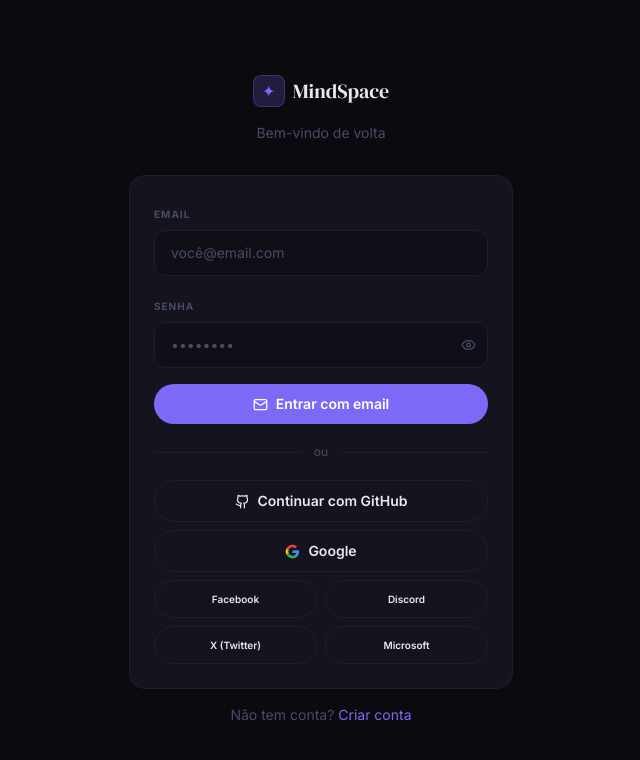
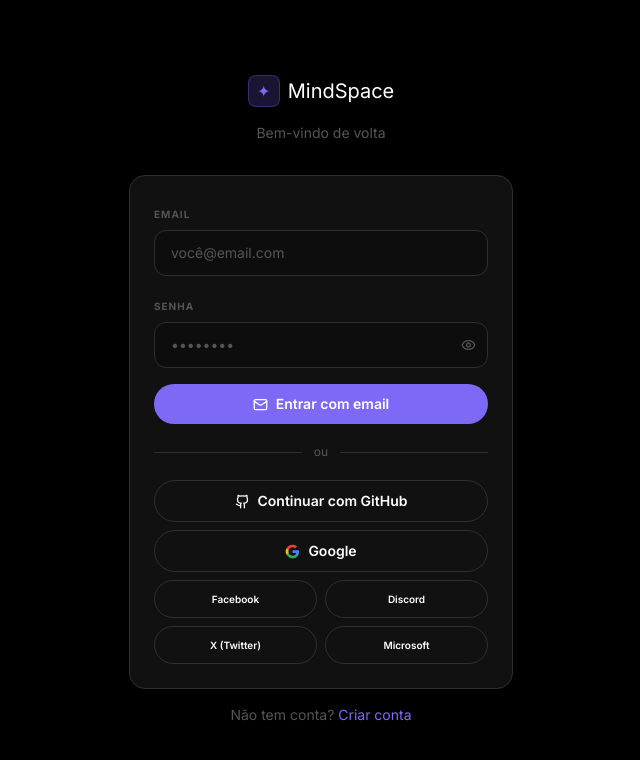
Before and after one commit to ferickinhoferreira/mindspace, a Next.js app: page /login in a window 1280 px wide. Shown: the top 760 px of the page, without its empty margins (319-959 px from the left). Built offline with nearby package versions, Linux system fonts and the light colour scheme.

Commit message:
fix: tailwind tokens + redesign FABCreate as Instagram bottom sheet

```diff
--- a/components/social/fab-create.tsx
+++ b/components/social/fab-create.tsx
@@ -11,88 +11,169 @@
   Sparkles,
   X,
   Zap,
+  BookOpen,
 } from "lucide-react"
 import { PostModal } from "./post-modal"
 
-const actions = [
-  { id: "STORY",       icon: Zap,        label: "Story",        gradient: "from-yellow-400 to-orange-500" },
-  { id: "PHOTO",       icon: ImageIcon,  label: "Foto",         gradient: "from-blue-400 to-cyan-500" },
-  { id: "VIDEO",       icon: Video,      label: "Vídeo",        gradient: "from-red-500 to-rose-600" },
-  { id: "SHORT_VIDEO", icon: Play,       label: "Short",        gradient: "from-pink-500 to-fuchsia-600" },
-  { id: "POST",        icon: FileText,   label: "Texto",        gradient: "from-green-400 to-emerald-600" },
-  { id: "THOUGHT",     icon: Lightbulb,  label: "Pensamento",   gradient: "from-amber-400 to-yellow-500" },
-  { id: "PROMPT",      icon: Sparkles,   label: "Prompt IA",    gradient: "from-violet-500 to-purple-600" },
+const ACTIONS = [
+  {
+    id: "POST",
+    icon: FileText,
+    label: "Publicação",
+    sub: "Texto, link ou citação",
+    from: "#7c6af7",
+    to: "#5b52d6",
+  },
+  {
+    id: "STORY",
+    icon: Zap,
+    label: "Story",
+    sub: "Desaparece em 24h",
+    from: "#f09433",
+    to: "#bc1888",
+  },
+  {
+    id: "PHOTO",
+    icon: ImageIcon,
+    label: "Foto",
+    sub: "Imagem do feed",
+    from: "#2196f3",
+    to: "#00bcd4",
+  },
+  {
+    id: "VIDEO",
+    icon: Video,
+    label: "Vídeo",
+    sub: "Vídeo completo",
+    from: "#e53935",
+    to: "#e91e63",
+  },
+  {
+    id: "SHORT_VIDEO",
+    icon: Play,
+    label: "Reels / Short",
+    sub: "Vídeo curto vertical",
+    from: "#e040fb",
+    to: "#7c6af7",
+  },
+  {
+    id: "THOUGHT",
+    icon: Lightbulb,
+    label: "Pensamento",
+    sub: "Ideia ou reflexão",
+    from: "#ff8f00",
+    to: "#f57c00",
+  },
+  {
+    id: "PROMPT",
+    icon: Sparkles,
+    label: "Prompt IA",
+    sub: "Para assistentes de IA",
+    from: "#8e24aa",
+    to: "#5e35b1",
+  },
 ]
 
 export function FABCreate() {
   const [isOpen, setIsOpen] = useState(false)
   const [modalType, setModalType] = useState<string | null>(null)
 
+  function open(id: string) {
+    setModalType(id)
+    setIsOpen(false)
+  }
+
   return (
     <>
-      {/* Backdrop */}
+      {/* ── Only show FAB on desktop (mobile uses bottom nav + button) ── */}
+      <button
+        onClick={() => setIsOpen(true)}
+        className="fixed bottom-8 right-8 z-50 hidden lg:flex w-14 h-14 rounded-full items-center justify-center text-white shadow-2xl shadow-brand/30 hover:scale-110 active:scale-95 transition-all duration-300"
+        style={{ background: "linear-gradient(135deg, #7c6af7, #e040fb)" }}
+        aria-label="Criar publicação"
+      >
+        <Plus size={28} strokeWidth={2.5} />
+      </button>
+
+      {/* ── Bottom-sheet overlay ── */}
       {isOpen && (
         <div
-          className="fixed inset-0 z-40 bg-black/60 backdrop-blur-sm"
+          className="fixed inset-0 z-[60] flex items-end justify-center"
           onClick={() => setIsOpen(false)}
+        >
+          {/* Backdrop */}
+          <div className="absolute inset-0 bg-black/70 backdrop-blur-md" />
+
+          {/* Sheet */}
+          <div
+            className="relative w-full max-w-lg bg-[#111111] rounded-t-3xl pb-safe shadow-2xl animate-slide-up"
+            onClick={(e) => e.stopPropagation()}
+          >
+            {/* Drag handle */}
+            <div className="flex justify-center pt-3 pb-2">
+              <div className="w-10 h-1.5 bg-[#333] rounded-full" />
+            </div>
+
+            {/* Header */}
+            <div className="flex items-center justify-between px-5 pb-4 pt-1 border-b border-[#222]">
+              <h2 className="text-[17px] font-bold text-white">Criar novo</h2>
+              <button
+                onClick={() => setIsOpen(false)}
+                className="w-9 h-9 flex items-center justify-center rounded-full bg-[#222] hover:bg-[#2a2a2a] transition-colors text-[#aaa] hover:text-white active:scale-95"
+              >
+                <X size={18} strokeWidth={2.5} />
+              </button>
+            </div>
+
+            {/* Actions grid */}
+            <div className="grid grid-cols-2 gap-3 p-4">
+              {ACTIONS.map((action) => (
+                <button
+                  key={action.id}
+                  onClick={() => open(action.id)}
+                  className="relative flex items-center gap-3.5 p-4 rounded-2xl bg-[#1a1a1a] hover:bg-[#222] border border-[#2a2a2a] hover:border-[#3a3a3a] active:scale-[0.97] transition-all duration-200 text-left group overflow-hidden"
+                >
+                  {/* Subtle gradient accent */}
+                  <div
+                    className="absolute inset-0 opacity-0 group-hover:opacity-100 transition-opacity duration-300 rounded-2xl"
+                    style={{
+                      background: `linear-gradient(135deg, ${action.from}12, ${action.to}08)`,
+                    }}
                   />
-      )}
 
-      <div className="fixed bottom-24 lg:bottom-8 right-5 lg:right-8 z-50 flex flex-col items-end gap-3">
-        {/* Speed Dial */}
+                  {/* Icon */}
                   <div
-          className={`flex flex-col items-end gap-2.5 transition-all duration-300 origin-bottom ${
-            isOpen ? "opacity-100 translate-y-0" : "opacity-0 translate-y-4 pointer-events-none"
-          }`}
-        >
-          {actions.map((action, i) => (
-            <div
-              key={action.id}
-              className="flex items-center gap-3 group"
+                    className="w-11 h-11 rounded-xl flex items-center justify-center flex-shrink-0 shadow-lg relative z-10"
                     style={{
-                transitionDelay: isOpen ? `${i * 40}ms` : "0ms",
-                transform: isOpen ? "translateX(0)" : "translateX(20px)",
-                opacity: isOpen ? 1 : 0,
-                transition: "all 0.25s ease",
+                      background: `linear-gradient(135deg, ${action.from}, ${action.to})`,
                     }}
                   >
-              {/* Label */}
-              <div className="bg-bg-surface border border-bg-border px-3 py-1.5 rounded-full text-xs font-semibold text-text-primary shadow-xl opacity-0 group-hover:opacity-100 transition-opacity pointer-events-none">
-                {action.label}
+                    <action.icon size={20} strokeWidth={2} className="text-white" />
                   </div>
 
-              {/* Action Button */}
-              <button
-                onClick={() => {
-                  setModalType(action.id)
-                  setIsOpen(false)
-                }}
-                className={`w-11 h-11 bg-gradient-to-br ${action.gradient} text-white rounded-full flex items-center justify-center shadow-lg active:scale-95 transition-transform hover:scale-110`}
-              >
-                <action.icon size={18} strokeWidth={2} />
+                  {/* Label */}
+                  <div className="min-w-0 relative z-10">
+                    <p className="text-[14px] font-bold text-white leading-tight truncate">{action.label}</p>
+                    <p className="text-[11px] text-[#666] mt-0.5 leading-tight truncate">{action.sub}</p>
+                  </div>
                 </button>
-            </div>
               ))}
             </div>
 
-        {/* Main FAB */}
+            {/* Cancel */}
+            <div className="px-4 pb-6 pt-1">
               <button
-          onClick={() => setIsOpen(!isOpen)}
-          className={`w-14 h-14 rounded-full flex items-center justify-center text-white shadow-2xl transition-all duration-300 active:scale-95 ${
-            isOpen
-              ? "bg-red-500 rotate-45 shadow-red-500/30"
-              : "shadow-brand/30 hover:scale-110"
-          }`}
-          style={
-            isOpen
-              ? {}
-              : { background: "linear-gradient(135deg, #7c6af7, #e040fb)" }
-          }
+                onClick={() => setIsOpen(false)}
+                className="w-full py-3.5 rounded-2xl bg-[#1a1a1a] hover:bg-[#222] border border-[#2a2a2a] text-[#aaa] text-[15px] font-semibold transition-colors active:scale-[0.98]"
               >
-          {isOpen ? <X size={26} strokeWidth={2.5} /> : <Plus size={28} strokeWidth={2.5} />}
+                Cancelar
               </button>
             </div>
+          </div>
+        </div>
+      )}
 
+      {/* ── Modal ── */}
       {modalType && (
         <PostModal type={modalType} onClose={() => setModalType(null)} />
       )}
--- a/tailwind.config.js
+++ b/tailwind.config.js
@@ -8,52 +8,75 @@
   theme: {
     extend: {
       fontFamily: {
-        sans: ["var(--font-geist-sans)", "system-ui", "sans-serif"],
+        sans: ["Inter", "var(--font-geist-sans)", "system-ui", "sans-serif"],
         mono: ["var(--font-geist-mono)", "monospace"],
-        display: ["var(--font-display)", "sans-serif"],
+        display: ["Inter", "var(--font-display)", "sans-serif"],
       },
       colors: {
         bg: {
-          base: "#0a0a0f",
-          elevated: "#0f0f17",
-          surface: "#14141e",
-          overlay: "#1a1a26",
-          border: "#1e1e2e",
+          base:        "#000000",
+          elevated:    "#0d0d0d",
+          surface:     "#111111",
+          overlay:     "#161616",
+          border:      "#2f2f2f",
+          "border-subtle": "#1e1e1e",
+          secondary:   "#111111",
         },
         brand: {
           DEFAULT: "#7c6af7",
-          dim: "#5b52d6",
-          glow: "rgba(124, 106, 247, 0.15)",
+          dim:     "#5b52d6",
+          alt:     "#e040fb",
+          glow:    "rgba(124, 106, 247, 0.15)",
         },
         text: {
-          primary: "#e8e8f0",
-          secondary: "#8888a8",
-          muted: "#4a4a68",
+          primary:   "#ffffff",
+          secondary: "#a0a0a0",
+          muted:     "#555555",
         },
       },
       animation: {
-        "fade-in": "fadeIn 0.3s ease",
-        "slide-up": "slideUp 0.3s ease",
-        "slide-in": "slideIn 0.25s ease",
-        "scale-in": "scaleIn 0.2s ease",
+        "fade-in":   "fadeIn 0.35s ease forwards",
+        "slide-up":  "slideUp 0.35s ease forwards",
+        "slide-in":  "slideIn 0.25s ease forwards",
+        "scale-in":  "scaleIn 0.25s ease forwards",
+        "like-pop":  "likePop 0.35s ease forwards",
+        "shimmer":   "shimmer 1.5s infinite",
       },
       keyframes: {
         fadeIn: {
-          "0%": { opacity: "0" },
-          "100%": { opacity: "1" },
+          "0%":   { opacity: "0", transform: "translateY(6px)" },
+          "100%": { opacity: "1", transform: "translateY(0)" },
         },
         slideUp: {
-          "0%": { opacity: "0", transform: "translateY(8px)" },
+          "0%":   { opacity: "0", transform: "translateY(20px)" },
           "100%": { opacity: "1", transform: "translateY(0)" },
         },
         slideIn: {
-          "0%": { opacity: "0", transform: "translateX(-8px)" },
+          "0%":   { opacity: "0", transform: "translateX(-8px)" },
           "100%": { opacity: "1", transform: "translateX(0)" },
         },
         scaleIn: {
-          "0%": { opacity: "0", transform: "scale(0.95)" },
+          "0%":   { opacity: "0", transform: "scale(0.94)" },
           "100%": { opacity: "1", transform: "scale(1)" },
         },
+        likePop: {
+          "0%":   { transform: "scale(1)" },
+          "30%":  { transform: "scale(1.35)" },
+          "60%":  { transform: "scale(0.9)" },
+          "100%": { transform: "scale(1)" },
+        },
+        shimmer: {
+          "from": { backgroundPosition: "-200% 0" },
+          "to":   { backgroundPosition: "200% 0" },
+        },
+      },
+      backgroundImage: {
+        "brand-gradient": "linear-gradient(135deg, #7c6af7, #e040fb)",
+        "story-gradient": "linear-gradient(45deg, #f09433 0%,#e6683c 25%,#dc2743 50%,#cc2366 75%,#bc1888 100%)",
+      },
+      boxShadow: {
+        brand:  "0 4px 20px rgba(124,106,247,0.35)",
+        "brand-lg": "0 8px 40px rgba(124,106,247,0.4)",
       },
     },
   },
```
Lines whose indentation alone changed are shown as unchanged.
